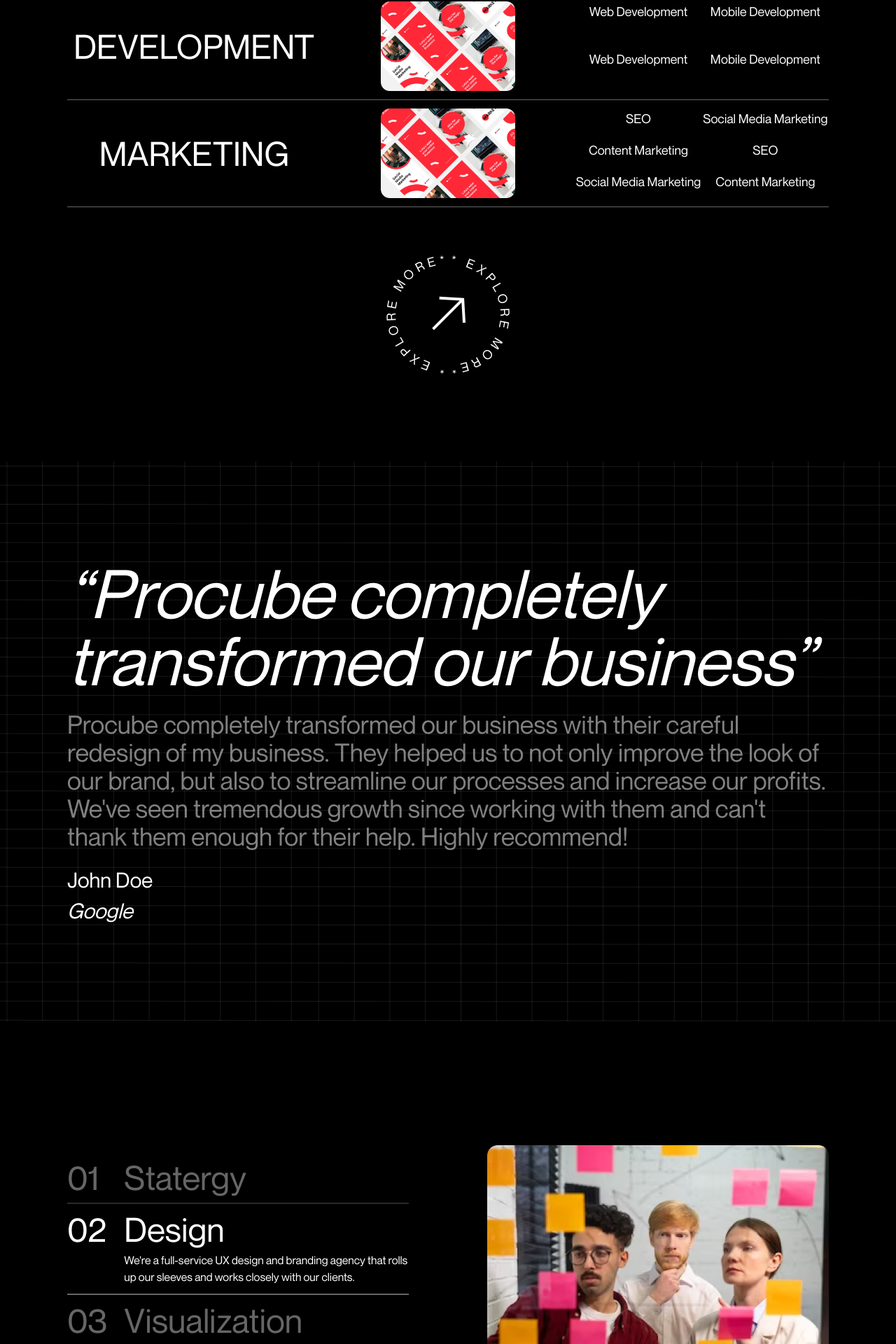
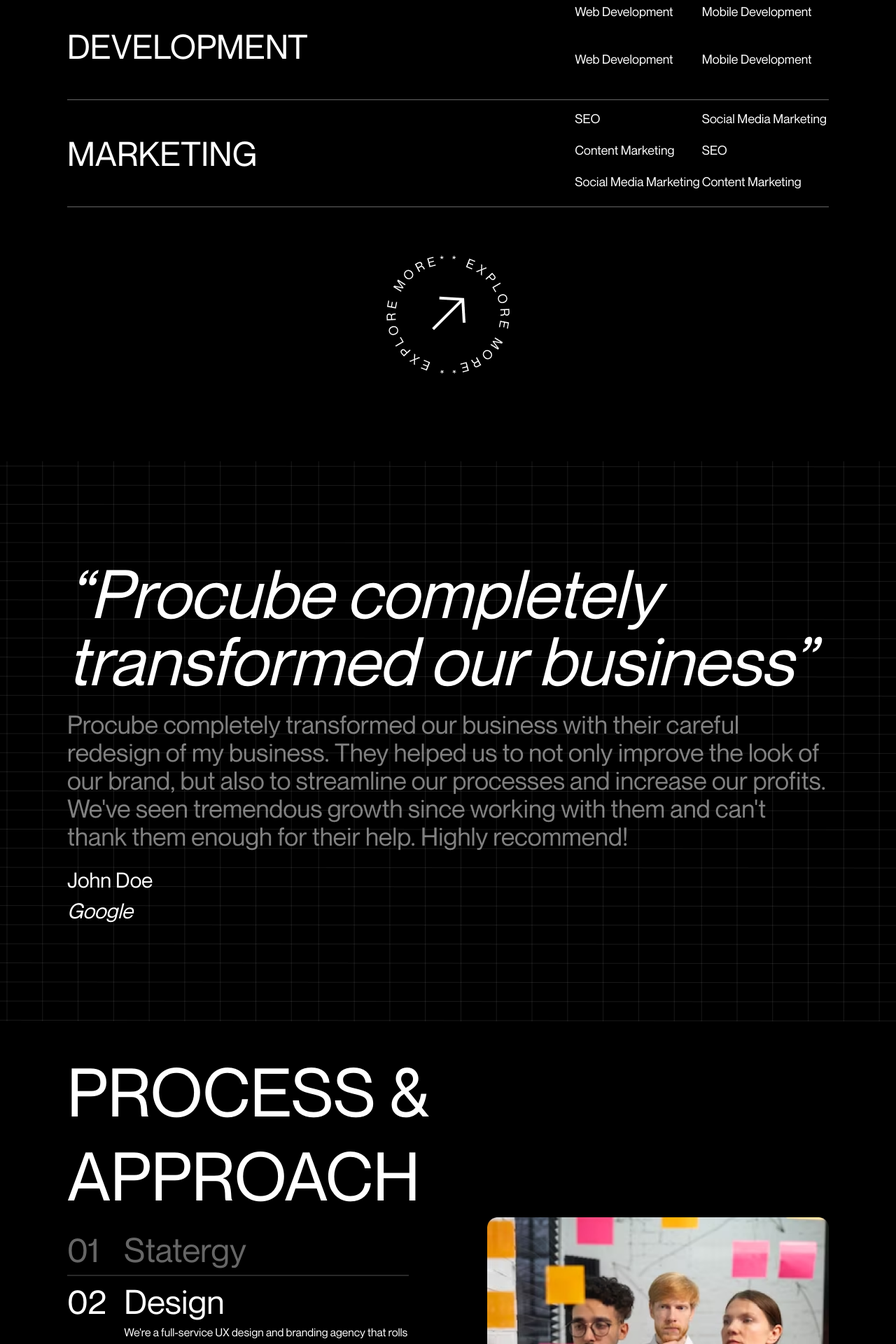
Before and after one commit to procube-cx/procube, a React (Create React App) app: page / in a window 1280 px wide. Shown: the part 3289-5209 px from the top of the page at 70% size. Built offline with nearby package versions, Linux system fonts and the light colour scheme.

Commit message:
hover changes

```diff
--- a/src/component/hero/Landing5.js
+++ b/src/component/hero/Landing5.js
@@ -1,6 +1,9 @@
-import React from 'react'
-import icon from '../../assets/images/expertise.png'
-import arrowIcon from '../../assets/images/exploreMore.png'
+import React, { useEffect } from 'react';
+import icon from '../../assets/images/expertise.png';
+import arrowIcon from '../../assets/images/exploreMore.png';
+import gsap from 'gsap';
+import { motion } from 'framer-motion';
+import './hero.css';
 
 const data = [
     {
@@ -28,31 +31,46 @@ const data = [
         icon: icon,
         title: ["SEO", "Social Media Marketing", "Content Marketing", "SEO", "Social Media Marketing", "Content Marketing"]
     }
-]
+];
 
+const Card = (heading, icon, title, key) => {
 
-const card = (heading, icon, title, key) => {
+    useEffect(() => {
+        // Set initial CSS properties for the image
+        gsap.set(`#img-${key}`, { x: 0, y: 100, skewY: -90, opacity: 0, transformOrigin: "right bottom" });
+    }, [key]);
+
+    const handleHover = (e) => {
+        gsap.to(`#img-${key}`, { x: 0, y: 0, skewY: 0, duration: 0.3, opacity: 1, transformOrigin: "right bottom" }); // Scale up on hover
+    };
+
+    const handleHoverExit = (e) => {
+        gsap.to(`#img-${key}`, { x: 0, y: 100, skewY: -90, duration: 0.3, opacity: 0, transformOrigin: "right bottom" }); // Scale down on hover exit
+    };
+
     return (
-<div className='flex w-full odd:border-y-[0.5px] border-opacity-40 border-white text-center gap-2 md:gap-4 py-3' key={key}>
-    <div className='grid grid-cols-3 flex-1'>
-        <p className='col-span-1 my-auto font-normal text-5xl'>{heading}</p>
-        <img src={icon} alt="icon" className='col-span-1 w-24 md:w-48  mx-auto my-auto' />
-        <div className='col-span-1 grid grid-cols-2 gap-y-2'>
-            {title.map((text, index) => <p key={index} className='col-span-1 font-normal text-sm md:text-lg'>{text}</p>)}
-        </div>
-    </div>
-</div>
-    )
-}
-
+        <motion.div className='flex w-full odd:border-y-[0.5px] border-opacity-40 border-white gap-2 md:gap-4 py-3' key={key}
+            onMouseEnter={handleHover}
+            onMouseLeave={handleHoverExit}
+        >
+            <div className='grid grid-cols-3 flex-1 line'>
+                <p className='col-span-1 my-auto font-normal text-5xl'>{heading}</p>
+                <img id={`img-${key}`} src={icon} alt="icon" className='col-span-1 w-24 md:w-48 mx-auto my-auto' />
+                <div className='col-span-1 grid grid-cols-2 gap-y-2'>
+                    {title.map((text, index) => <p key={index} className='col-span-1 font-normal text-sm md:text-lg'>{text}</p>)}
+                </div>
+            </div>
+        </motion.div>
+    );
+};
 
 const Landing5 = () => {
     return (
-        <div className='px-6 md:px-24 py-14 '>
-            {data.map((cardDetail, index) => (card(cardDetail.heading, cardDetail.icon, cardDetail.title, index)))}
-            <img src={arrowIcon} alt="arrow" className=' mx-auto my-16 hover:opacity-55 ' />
+        <div className='px-6 md:px-24 py-14'>
+            {data.map((cardDetail, index) => (Card(cardDetail.heading, cardDetail.icon, cardDetail.title, index)))}
+            <img src={arrowIcon} alt="arrow" className='mx-auto my-16 hover:opacity-55' />
         </div>
-    )
-}
+    );
+};
 
-export default Landing5
+export default Landing5;
--- a/src/component/hero/Landing6.js
+++ b/src/component/hero/Landing6.js
@@ -73,8 +73,10 @@ const Landing6 = () => {
     }, [activeCard]);
 
     return (
-        <div className='relative flex flex-col md:flex-row w-full px-6 md:px-24 py-6 md:py-10 overflow-hidden gap-x-28 h-screen max-h-[900px]'>
-            <div className='flex md:flex-1 h-full flex-col justify-center'>
+        <div className='w-full px-6 md:px-24 py-6 md:py-10  min-h-screen max-h-[900px]'>
+            <p className='w-1/2 font-normal text-8xl !leading-tight uppercase'>Process & Approach</p>
+        <div className='w-full flex flex-col md:flex-row overflow-hidden gap-x-28'>
+            <div className='flex md:flex-1 h-full flex-col my-auto'>
                 {data.map((cardDetail) => (
                     <Card
                         key={cardDetail.id} // added key prop
@@ -90,6 +92,7 @@ const Landing6 = () => {
                 <img src={process} alt="process" className='w-full mx-auto' />
             </div>
         </div>
+        </div>
     );
 };
 
--- a/src/component/hero/hero.css
+++ b/src/component/hero/hero.css
@@ -3,7 +3,6 @@
 .container{
   .line{
     width: 100%;
-    /* height: 100px; */
     position: relative;
     overflow: hidden;
     span{
@@ -12,3 +11,13 @@
     }
   }
 }
+
+
+
+
+  .line{
+    width: 100%;
+    position: relative;
+    overflow: hidden;
+
+  }
```
